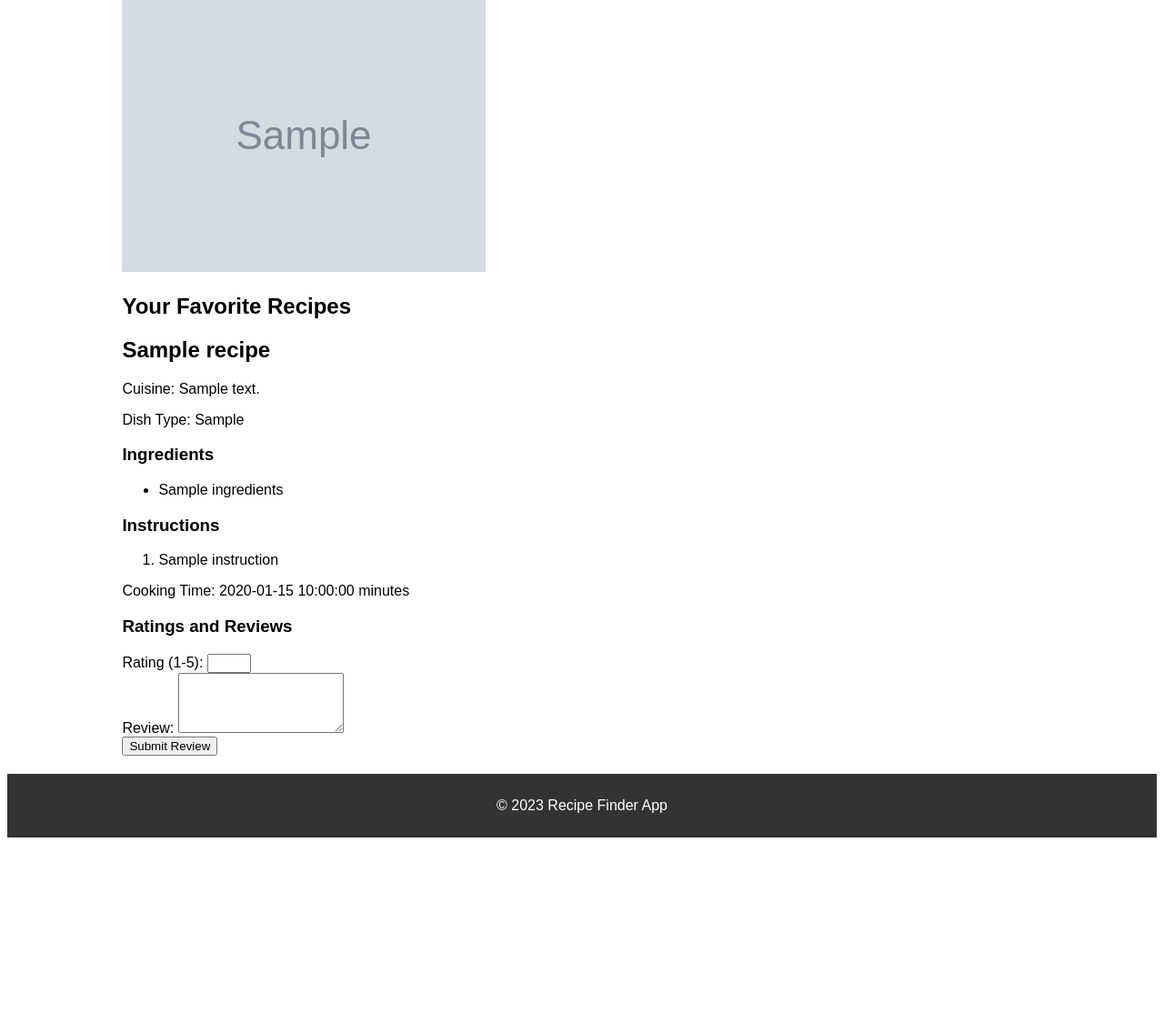
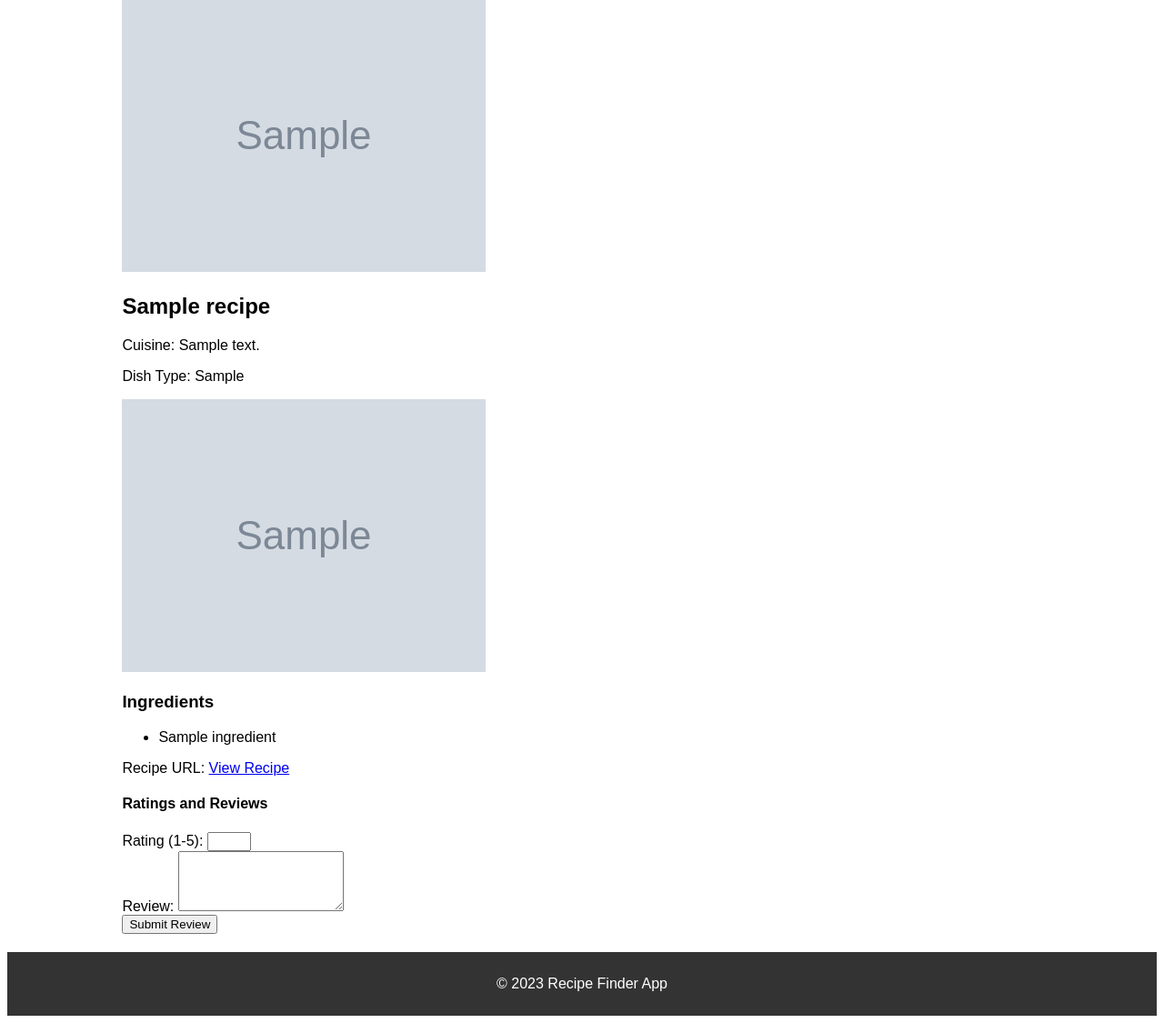
Before and after one commit to Nasiebande/alx_capstone_project, a Flask app: template templates/recipe_detail.html in a window 1280 px wide. Shown: the part 129-1254 px from the top of the page at 91% size. Before the commit the page ends 1050 px from the top, so only its background shows below. Run offline with Flask 3, Linux system fonts and the light colour scheme; the template is opened without the code that fills it: most values are stand-ins (such as "Sample title", 1, 10 or a date in 2020); grey boxes marked "Sample" are stand-in pictures.

Commit message:
corrections

```diff
--- a/app.py
+++ b/app.py
@@ -11,6 +11,14 @@ login_manager = LoginManager()
 login_manager.login_view = "login"
 login_manager.init_app(app)
 
+# Define a user loader function
+@login_manager.user_loader
+def load_user(user_id):
+    # Load your User object here based on the user_id
+    # Return the User object or None if the user doesn't exist
+    user = User.query.get(user_id)
+    return user
+
 users = {
     "user1": {"password": "password1"},
     "user2": {"password": "password2"}
@@ -22,35 +30,10 @@ class User(UserMixin):
         self.favorite_recipes = []
         self.shopping_list = []
 
-@login_manager.user_loader
-def load_user(user_id):
-    return User(user_id)
-
 EDAMAM_APP_ID = "f081e0c8"
 EDAMAM_APP_KEY = "cb1eb46dea31ba0c46fb7f96b463fb7d"
 
-# Mock recipe data
-recipes = [
-    {
-        "name": "Pasta Carbonara",
-        "ingredients": "Pasta, eggs, bacon, Parmesan cheese",
-        "cuisine": "Italian",
-        "dish_type": "Pasta",
-        "cooking_time": 30,
-        "ratings": [],
-        "reviews": []
-    },
-    {
-        "name": "Chicken Stir-Fry",
-        "ingredients": "Chicken, vegetables, soy sauce, ginger",
-        "cuisine": "Chinese",
-        "dish_type": "Stir-Fry",
-        "cooking_time": 45,
-        "ratings": [],
-        "reviews": []
-    },
-    # Add more recipe objects here
-]
+recipes = []
 
 @app.route("/")
 def index():
@@ -75,6 +58,7 @@ def logout():
 
 @app.route("/search", methods=["POST"])
 def search():
+    global recipes
     search_term = request.form.get("search-term")
 
     edamam_url = "https://api.edamam.com/search"
@@ -95,25 +79,19 @@ def search():
 
 @app.route("/recipe/<int:index>")
 def recipe_details(index):
-    # Ensure the index is within the range of the recipes list
     if 0 < index <= len(recipes):
         recipe = recipes[index - 1]
-        image_url = request.args.get("image_url")
+        image_url = recipe.get("recipe", {}).get("image", "")
         return render_template("recipe_detail.html", recipe=recipe, image_url=image_url)
     else:
         return "Recipe not found", 404
 
-# Add routes for adding and removing recipes from favorites and shopping list
 @app.route("/add_favorite/<int:index>")
 @login_required
 def add_favorite(index):
     if 0 < index <= len(recipes):
         recipe = recipes[index - 1]
-
-        # Add the recipe to the user's favorite recipes
         current_user.favorite_recipes.append(recipe)
-
-        # Redirect to the recipe details page with an anchor link to the added recipe
         return redirect(url_for("recipe_details", index=index, anchor="favorites"))
     else:
         return "Recipe not found", 404
@@ -137,6 +115,5 @@ def add_to_shopping_list(index):
     else:
         return "Recipe not found", 404
 
-    return render_template("index.html", recipes=recipes)
 if __name__ == "__main__":
     app.run(debug=True)
--- a/templates/recipe_card.html
+++ b/templates/recipe_card.html
@@ -6,7 +6,7 @@
         <h2>{{ recipe.recipe.label }}</h2>
         <p>Cuisine: {{ recipe.recipe.cuisineType }}</p>
         <p>Cooking Time: {{ recipe.recipe.totalTime }} minutes</p>
-        <a href="{{ url_for('recipe_details', index=loop.index, image_url=recipe.recipe.image) }}">View Details</a>
+        <a href="{{ url_for('recipe_details', index=loop.index) }}">View Details</a>
         <a href="{{ recipe.recipe.url }}" target="_blank">View Instructions</a>
         <button class="add-to-favorites" data-recipe-index="{{ loop.index }}">Add to Favorites</button>
         <button class="add-to-shopping-list" data-recipe-index="{{ loop.index }}">Add to Shopping List</button>
--- a/templates/recipe_detail.html
+++ b/templates/recipe_detail.html
@@ -13,30 +13,20 @@
     <div class="container">
         <div class="recipe-details">
             <div class="recipe-image">
-                <img src="{{ image_url }}" alt="{{ recipe['name'] }}">
+                <img src="{{ image_url }}" alt="{{ recipe['recipe']['label'] }}">
             </div>
-            <div id="favorites" class="section">
-                <h2>Your Favorite Recipes</h2>
-                {% for recipe in current_user.favorite_recipes %}
-                {% endfor %}
-            </div>
-            <h2>{{ recipe["name"] }}</h2>
-            <p>Cuisine: {{ recipe["cuisine"] }}</p>
-            <p>Dish Type: {{ recipe["dish_type"] }}</p>
+            <h2>{{ recipe['hits'][index]['recipe']['label'] }}</h2>
+            <p>Cuisine: {{ recipe['hits'][index]['recipe']['cuisineType'] }}</p>
+            <p>Dish Type: {{ recipe['hits'][index]['recipe']['dishType'] }}</p>
+            <img src="{{ recipe['hits'][index]['recipe']['image'] }}" alt="{{ recipe['hits'][index]['recipe']['label'] }}">
             <h3>Ingredients</h3>
             <ul>
-                {% for ingredient in recipe["ingredients"].split(", ") %}
-                    <li>{{ ingredient }}</li>
+                {% for ingredient in recipe['hits'][index]['recipe']['ingredients'] %}
+                <li>{{ ingredient }}</li>
                 {% endfor %}
             </ul>
-            <h3>Instructions</h3>
-            <ol>
-                {% for instruction in recipe["instructions"] %}
-                    <li>{{ instruction }}</li>
-                {% endfor %}
-            </ol>
-            <p>Cooking Time: {{ recipe["totalTime"] }} minutes</p>
-            <h3>Ratings and Reviews</h3>
+            <p>Recipe URL: <a href="{{ recipe['hits'][index]['recipe']['url'] }}" target="_blank">View Recipe</a></p>
+            <h4>Ratings and Reviews</h3>
             <form method="POST" action="/add_review">
                 <input type="hidden" name="recipe_id" value="{{ recipe_id }}">
                 <label for="rating">Rating (1-5):</label>
--- a/templates/search_results.html
+++ b/templates/search_results.html
@@ -27,10 +27,10 @@
     <h1>Search Results</h1>
 
     <div class="recipe-list">
-        {% for recipe in recipes %}
+        {% for recipe in recipes | default([]) %}
             {% include 'recipe_card.html' %}
         <div class="recipe-card">
-            <h2>{{ recipe.recipe.label }}</h2>
+            <h2>{{ recipe['label'] | default("Recipe Name Not Available") }}</h2>
             <p>Cuisine: {{ recipe.recipe.cuisineType }}</p>
             <p>Dish Type: {{ recipe.recipe.dishType }}</p>
             <a href="{{ url_for('recipe_details', index=loop.index) }}">View Details</a>
```
Also changed, not shown: templates/view_recipe.html (added, +41 -0 lines).
